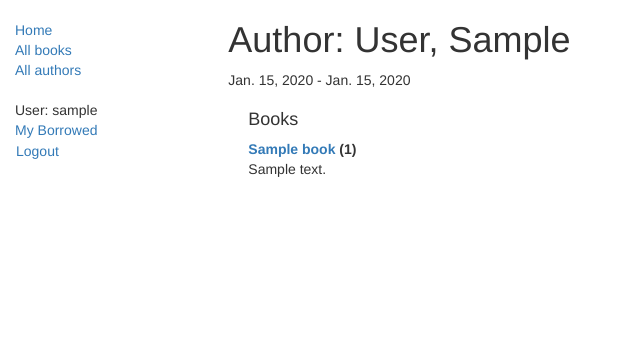
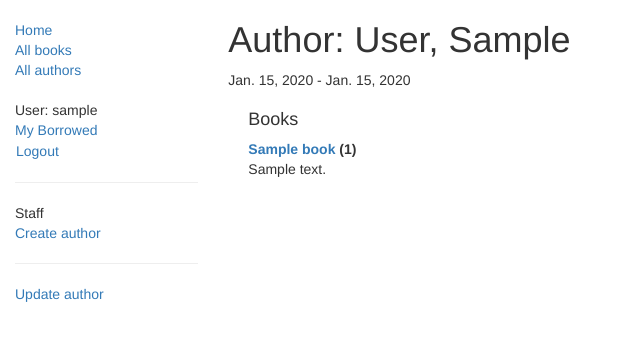
Before and after one commit to kiokroel/EffectiveAcademyBackendLabs, a Django app: page /catalog/author/1 in a window 1280 px wide. Shown: the top 341 px of the page, without its empty margins (0-640 px from the left). Run offline with Django 5.2, Linux system fonts and the light colour scheme; a user stored in the database is signed in; tables that the repository leaves empty hold one stand-in row (values such as "Sample post"); parts of the project's set-up code (start-up, migrations or seed data) failed here and were passed over; some libraries are stand-ins or nearby versions.

Commit message:
feature: added form for create and delete author

```diff
--- a/catalog/templates/base_generic.html
+++ b/catalog/templates/base_generic.html
@@ -38,6 +38,17 @@
                {% endif %}
              </ul>
 
+
+          {% if user.is_staff %}
+            <hr>
+            <ul class="sidebar-nav">
+            <li>Staff</li>
+            {% if perms.catalog.add_author %}
+               <li><a href="{% url 'author-create' %}">Create author</a></li>
+            {% endif %}
+            </ul>
+            {% endif %}
+
           {% endblock %}
         </div>
         <div class="col-sm-10 ">{% block content %}{% endblock %}
--- a/catalog/templates/catalog/author_detail.html
+++ b/catalog/templates/catalog/author_detail.html
@@ -1,14 +1,38 @@
 {% extends "base_generic.html" %}
+
 {% block content %}
+
 <h1>Author: {{ author }} </h1>
 <p>{{author.date_of_birth}} - {% if author.date_of_death %}{{author.date_of_death}}{% endif %}</p>
+
 <div style="margin-left:20px;margin-top:20px">
 <h4>Books</h4>
+
 <dl>
 {% for book in author.book_set.all %}
   <dt><a href="{% url 'book-detail' book.pk %}">{{book}}</a> ({{book.bookinstance_set.all.count}})</dt>
   <dd>{{book.summary}}</dd>
+  {% empty %}
+  <p>This author has no books.</p>
 {% endfor %}
 </dl>
+
 </div>
 {% endblock %}
+
+{% block sidebar %}
+  {{ block.super }}
+
+  {% if perms.catalog.change_author or perms.catalog.delete_author %}
+  <hr>
+  <ul class="sidebar-nav">
+    {% if perms.catalog.change_author %}
+      <li><a href="{% url 'author-update' author.id %}">Update author</a></li>
+    {% endif %}
+    {% if not author.book_set.all and perms.catalog.delete_author %}
+      <li><a href="{% url 'author-delete' author.id %}">Delete author</a></li>
+    {% endif %}
+    </ul>
+  {% endif %}
+
+{% endblock %}
--- a/catalog/urls.py
+++ b/catalog/urls.py
@@ -1,4 +1,4 @@
-from django.urls import re_path
+from django.urls import path, re_path
 
 from . import views
 
@@ -28,8 +28,22 @@ urlpatterns += [
 
 urlpatterns += [
     re_path(
-        "book/<uuid:pk>/renew/",
+        r"^book/(?P<pk>[-\w]+)/renew/$",
         views.renew_book_librarian,
         name="renew-book-librarian",
     ),
 ]
+
+urlpatterns += [
+    path("author/create/", views.AuthorCreate.as_view(), name="author-create"),
+    path(
+        "author/<int:pk>/update/",
+        views.AuthorUpdate.as_view(),
+        name="author-update",
+    ),
+    path(
+        "author/<int:pk>/delete/",
+        views.AuthorDelete.as_view(),
+        name="author-delete",
+    ),
+]
--- a/catalog/views.py
+++ b/catalog/views.py
@@ -1,9 +1,17 @@
+import datetime
 
+from django.contrib.auth.decorators import login_required, permission_required
 from django.contrib.auth.mixins import (
     LoginRequiredMixin,
+    PermissionRequiredMixin,
 )
-from django.shortcuts import render
+from django.http import HttpResponseRedirect
+from django.shortcuts import get_object_or_404, render
+from django.urls import reverse, reverse_lazy
 from django.views import generic
+from django.views.generic.edit import CreateView, DeleteView, UpdateView
+
+from catalog.forms import RenewBookForm
 
 # Create your views here.
 from .models import Author, Book, BookInstance
@@ -76,3 +84,70 @@ class LoanedBooksByUserListView(LoginRequiredMixin, generic.ListView):
             .filter(status__exact="o")
             .order_by("due_back")
         )
+
+
+@login_required
+@permission_required("catalog.can_mark_returned", raise_exception=True)
+def renew_book_librarian(request, pk):
+    """View function for renewing a specific BookInstance by librarian."""
+    book_instance = get_object_or_404(BookInstance, pk=pk)
+
+    # If this is a POST request then process the Form data
+    if request.method == "POST":
+
+        # Create a form instance and populate it with data from the request
+        # (binding):
+        form = RenewBookForm(request.POST)
+
+        # Check if the form is valid:
+        if form.is_valid():
+            # process the data in form.cleaned_data as required
+            # (here we just write it to the model due_back field)
+            book_instance.due_back = form.cleaned_data["renewal_date"]
+            book_instance.save()
+
+            # redirect to a new URL:
+            return HttpResponseRedirect(reverse("all-borrowed"))
+
+    # If this is a GET (or any other method) create the default form.
+    else:
+        proposed_renewal_date = datetime.date.today() + datetime.timedelta(
+            weeks=3
+        )
+        form = RenewBookForm(initial={"renewal_date": proposed_renewal_date})
+
+    context = {
+        "form": form,
+        "book_instance": book_instance,
+    }
+
+    return render(request, "catalog/book_renew_librarian.html", context)
+
+
+class AuthorCreate(PermissionRequiredMixin, CreateView):
+    model = Author
+    fields = ["first_name", "last_name", "date_of_birth", "date_of_death"]
+    initial = {"date_of_death": "11/11/2023"}
+    permission_required = "catalog.add_author"
+
+
+class AuthorUpdate(PermissionRequiredMixin, UpdateView):
+    model = Author
+    # Not recommended (potential security issue if more fields added)
+    fields = "__all__"
+    permission_required = "catalog.change_author"
+
+
+class AuthorDelete(PermissionRequiredMixin, DeleteView):
+    model = Author
+    success_url = reverse_lazy("authors")
+    permission_required = "catalog.delete_author"
+
+    def form_valid(self, form):
+        try:
+            self.object.delete()
+            return HttpResponseRedirect(self.success_url)
+        except Exception:
+            return HttpResponseRedirect(
+                reverse("author-delete", kwargs={"pk": self.object.pk})
+            )
```
Also changed, not shown: catalog/forms.py (added, +26 -0 lines), catalog/templates/catalog/author_confirm_delete.html (added, +25 -0 lines), catalog/templates/catalog/author_form.html (added, +11 -0 lines).
